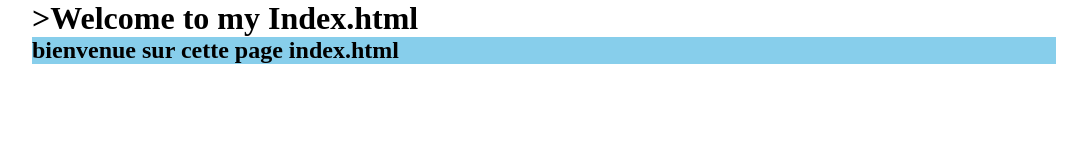
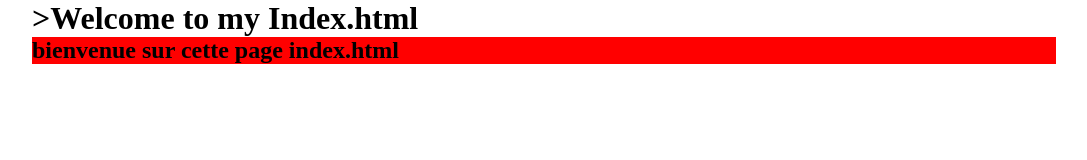
Before and after one commit to QuentinL0/GitProjet, a plain HTML site: page index.html in a window 1280 px wide. Shown: the whole page, without its empty margins (96-1183 px from the left). Drawn offline with Linux system fonts and the light colour scheme.

Commit message:
ajout du background color

```diff
--- a/css/style.css
+++ b/css/style.css
@@ -9,5 +9,5 @@ body{
 }
 
 main{
- background-color: skyblue
+ background-color: red;
 }
```
